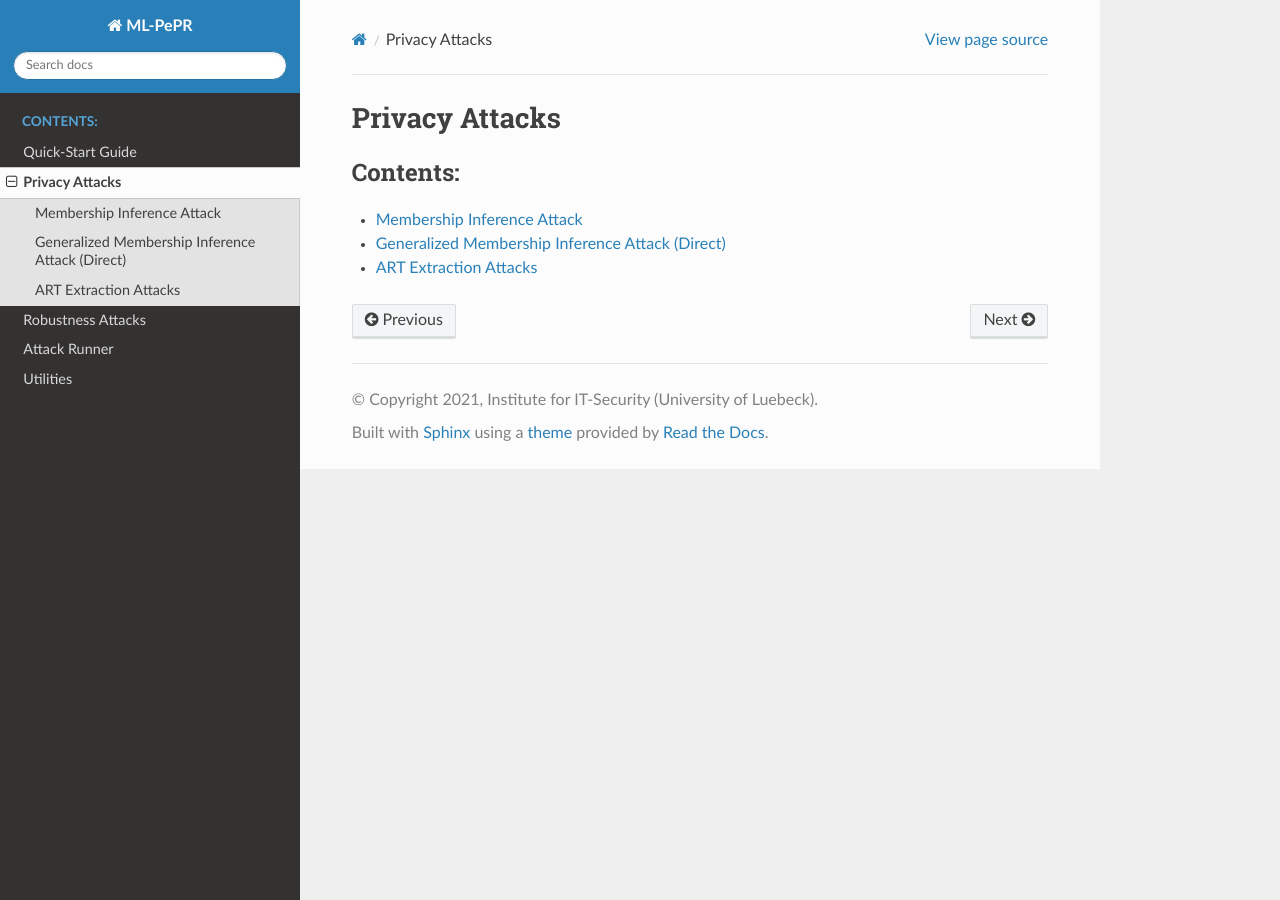
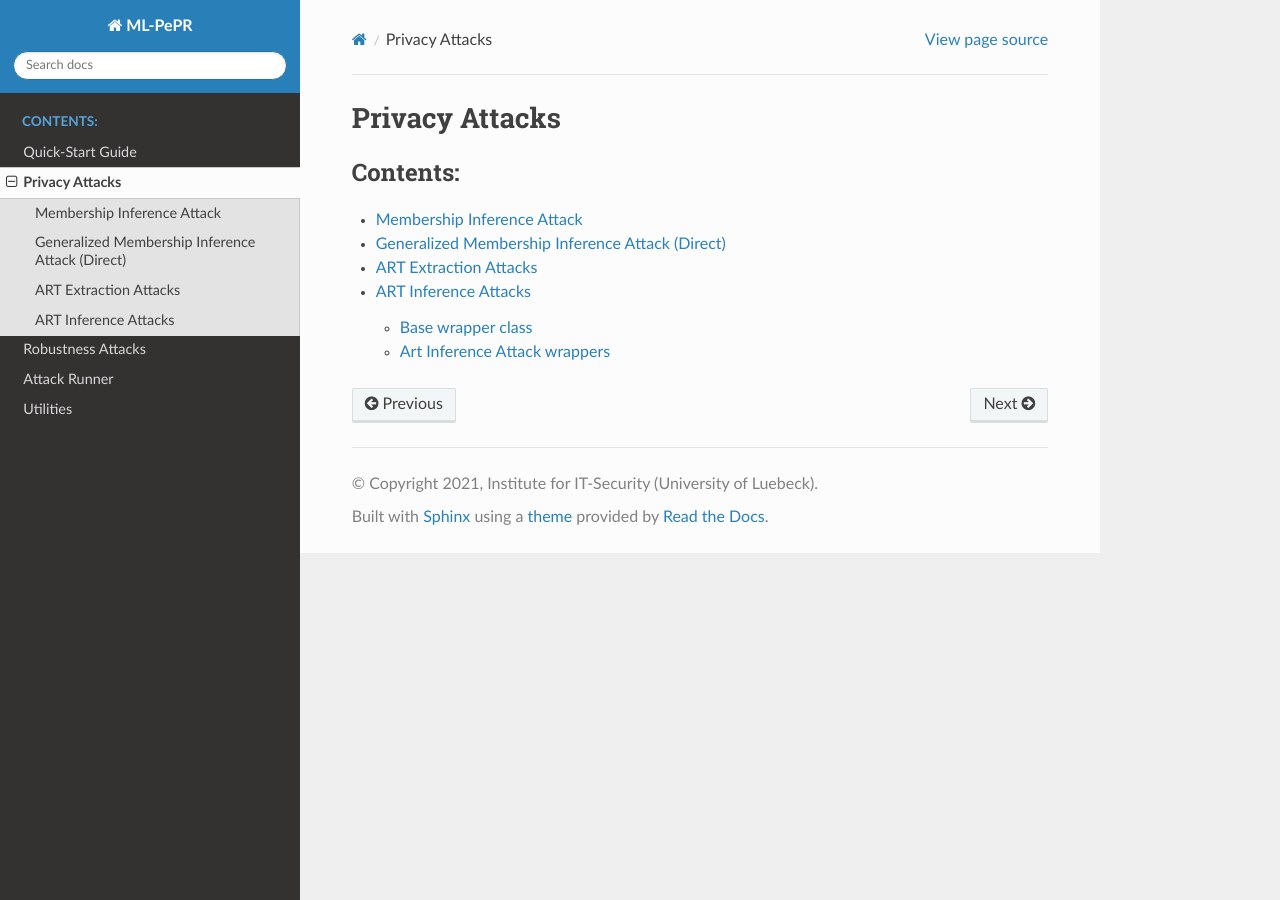
Before and after one commit to hallojs/ml-pepr, a Sphinx documentation site: the page built from docs/source/privacy_attacks.rst, in a window 1280 px wide. Built offline with Sphinx 7.4.7 and the Read the Docs theme 2.0.0, drawn with Linux system fonts in a browser that asks for light colours.

Commit message:
Add documentation for ART inference wrapper

```diff
--- /dev/null
+++ b/docs/source/art_inference_wrapper.rst
@@ -0,0 +1,23 @@
+ART Inference Attacks
+=====================
+
+.. currentmodule:: pepr.privacy.art_inference_wrapper
+
+Base wrapper class
+******************
+.. autoclass:: BaseMembershipInferenceAttack
+
+Art Inference Attack wrappers
+*****************************
+.. autosummary::
+    :nosignatures:
+
+    MembershipInferenceBlackBox
+    MembershipInferenceBlackBoxRuleBased
+    LabelOnlyDecisionBoundary
+    MIFace
+
+.. autoclass:: MembershipInferenceBlackBox
+.. autoclass:: MembershipInferenceBlackBoxRuleBased
+.. autoclass:: LabelOnlyDecisionBoundary
+.. autoclass:: MIFace
--- a/docs/source/art_wrapper.rst
+++ b/docs/source/art_wrapper.rst
@@ -1,5 +1,5 @@
-ART Attacks
-===============
+ART Evasion Attacks
+===================
 
 .. currentmodule:: pepr.robustness.art_wrapper
 
--- a/docs/source/privacy_attacks.rst
+++ b/docs/source/privacy_attacks.rst
@@ -8,3 +8,4 @@ Privacy Attacks
    mia
    gmia
    art_extraction_wrapper
+   art_inference_wrapper
```
Also changed, not shown: 1 other file.
